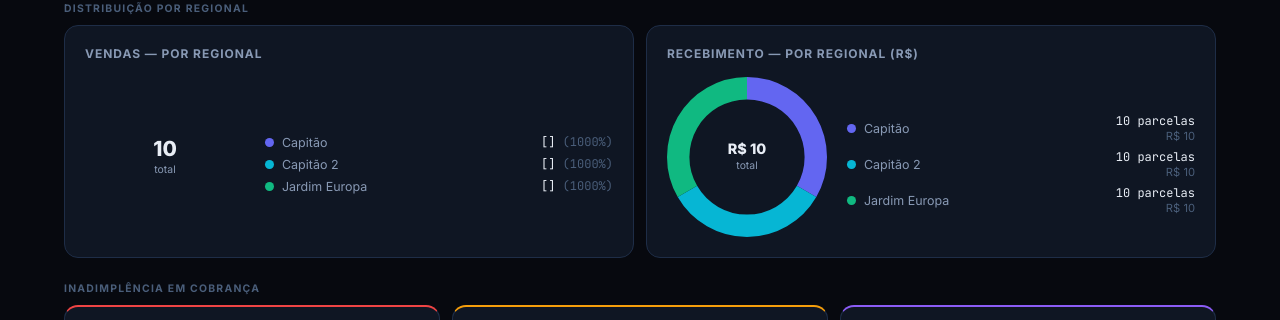
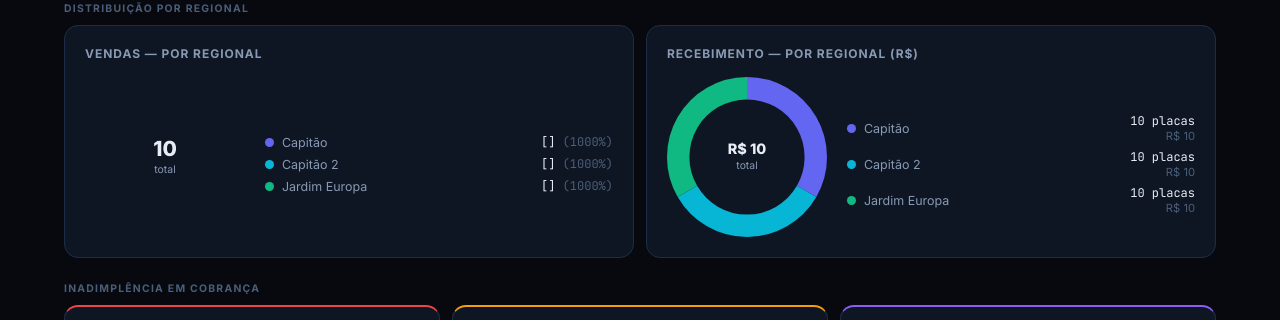
Before and after one commit to jrsana22/automa-es_cobranca, a FastAPI app: template app/templates/relatorio_capitao_cliente.html in a window 1280 px wide. Shown: the part 274-594 px from the top of the page. Run offline with FastAPI, Linux system fonts and the light colour scheme; the template is opened without the code that fills it: most values are stand-ins (such as "Sample title", 1, 10 or a date in 2020).

Commit message:
fix: parcelas → placas nos templates de relatório
Co-Authored-By: Claude Sonnet 4.6 <noreply@anthropic.com>

```diff
--- a/app/templates/relatorio_capitao.html
+++ b/app/templates/relatorio_capitao.html
@@ -195,13 +195,13 @@
         <div class="metric-sub">R$ {{ "%.2f"|format(snap_hoje.receb_total_valor) }}</div>
         <div style="margin-top:var(--space-3);display:grid;grid-template-columns:auto 1fr 1fr;gap:2px 10px;font-size:0.78rem;">
             <span style="color:var(--text-muted);">Capitão</span>
-            <span style="color:var(--text-secondary);">{{ snap_hoje.receb_capitao_qtd }} parcelas</span>
+            <span style="color:var(--text-secondary);">{{ snap_hoje.receb_capitao_qtd }} placas</span>
             <span style="color:var(--text-secondary);font-family:'JetBrains Mono',monospace;">R$ {{ "%.0f"|format(snap_hoje.receb_capitao_valor) }}</span>
             <span style="color:var(--text-muted);">Capitão 2</span>
-            <span style="color:var(--text-secondary);">{{ snap_hoje.receb_capitao2_qtd }} parcelas</span>
+            <span style="color:var(--text-secondary);">{{ snap_hoje.receb_capitao2_qtd }} placas</span>
             <span style="color:var(--text-secondary);font-family:'JetBrains Mono',monospace;">R$ {{ "%.0f"|format(snap_hoje.receb_capitao2_valor) }}</span>
             <span style="color:var(--text-muted);">Jardim Europa</span>
-            <span style="color:var(--text-secondary);">{{ snap_hoje.receb_jardim_europa_qtd }} parcelas</span>
+            <span style="color:var(--text-secondary);">{{ snap_hoje.receb_jardim_europa_qtd }} placas</span>
             <span style="color:var(--text-secondary);font-family:'JetBrains Mono',monospace;">R$ {{ "%.0f"|format(snap_hoje.receb_jardim_europa_valor) }}</span>
         </div>
         {% if ant %}{{ delta(snap_hoje.receb_total_qtd, ant.receb_total_qtd) }}{% endif %}
--- a/app/templates/relatorio_capitao_cliente.html
+++ b/app/templates/relatorio_capitao_cliente.html
@@ -406,7 +406,7 @@
                             <span style="color:var(--muted);">Capitão</span>
                         </div>
                         <div style="text-align:right;">
-                            <div class="legend-val">{{ h.receb_capitao_qtd }} parcelas</div>
+                            <div class="legend-val">{{ h.receb_capitao_qtd }} placas</div>
                             <div style="font-size:0.7rem;color:var(--dim);">R$ {{ "%.0f"|format(h.receb_capitao_valor) }}</div>
                         </div>
                     </div>
@@ -416,7 +416,7 @@
                             <span style="color:var(--muted);">Capitão 2</span>
                         </div>
                         <div style="text-align:right;">
-                            <div class="legend-val">{{ h.receb_capitao2_qtd }} parcelas</div>
+                            <div class="legend-val">{{ h.receb_capitao2_qtd }} placas</div>
                             <div style="font-size:0.7rem;color:var(--dim);">R$ {{ "%.0f"|format(h.receb_capitao2_valor) }}</div>
                         </div>
                     </div>
@@ -426,7 +426,7 @@
                             <span style="color:var(--muted);">Jardim Europa</span>
                         </div>
                         <div style="text-align:right;">
-                            <div class="legend-val">{{ h.receb_jardim_europa_qtd }} parcelas</div>
+                            <div class="legend-val">{{ h.receb_jardim_europa_qtd }} placas</div>
                             <div style="font-size:0.7rem;color:var(--dim);">R$ {{ "%.0f"|format(h.receb_jardim_europa_valor) }}</div>
                         </div>
                     </div>
@@ -511,7 +511,7 @@
             {{ crow("Venc. mês passado", h.inadi_mes_ant_qtd, a.inadi_mes_ant_qtd) }}
             {{ crow("Venc. mês atual", h.inadi_mes_atual_qtd, a.inadi_mes_atual_qtd) }}
             <tr class="grp"><td colspan="4">Recebimento</td></tr>
-            {{ crow("Total parcelas", h.receb_total_qtd, a.receb_total_qtd) }}
+            {{ crow("Total placas", h.receb_total_qtd, a.receb_total_qtd) }}
             {{ crow("Total (R$)", h.receb_total_valor, a.receb_total_valor, 'r') }}
             {{ crow("Capitão (qtd)", h.receb_capitao_qtd, a.receb_capitao_qtd) }}
             {{ crow("Capitão (R$)", h.receb_capitao_valor, a.receb_capitao_valor, 'r') }}
```
